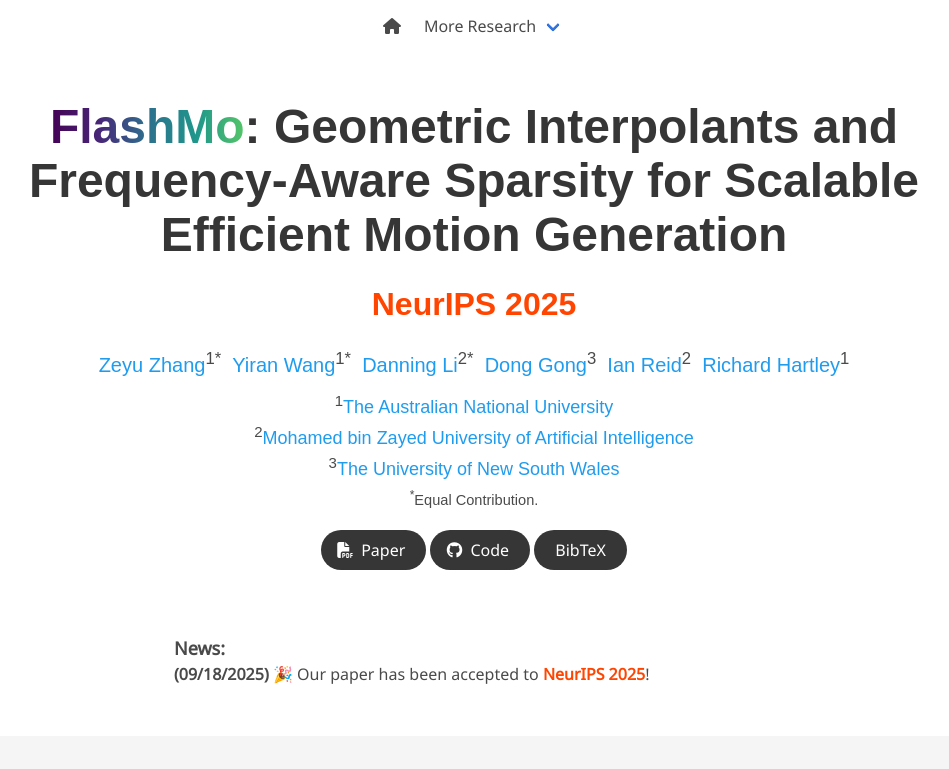
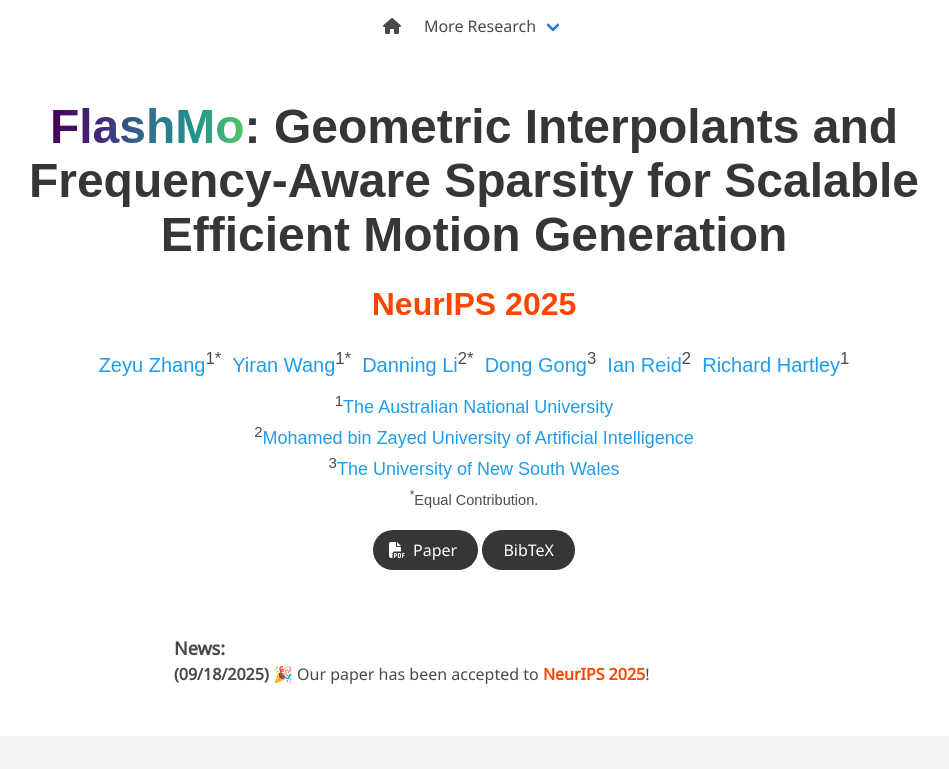
Before and after one commit to steve-zeyu-zhang/FlashMo, a plain HTML site: page index.html in a window 1280 px wide. Shown: the top 769 px of the page, without its empty margins (166-1115 px from the left). Drawn offline with nearby package versions, Linux system fonts and the light colour scheme; some icons are missing; a web font is replaced by a local one.

Commit message:
Update index.html

```diff
--- a/index.html
+++ b/index.html
@@ -161,15 +161,17 @@
               </span> -->
 
                   <!-- Github link -->
+                  <!--
                   <span class="link-block">
                     <a href="https://github.com/steve-zeyu-zhang/FlashMo" target="_blank"
-                    class="external-link button is-normal is-rounded is-dark"> <!-- style="opacity: 0.3;" -->
+                    class="external-link button is-normal is-rounded is-dark">
                     <span class="icon">
                       <i class="fab fa-github"></i>
                     </span>
                     <span>Code</span>
                   </a>
                 </span>
+                -->
 
                 <!-- Hugging Face Link -->
                   <!-- <span class="link-block">
```
